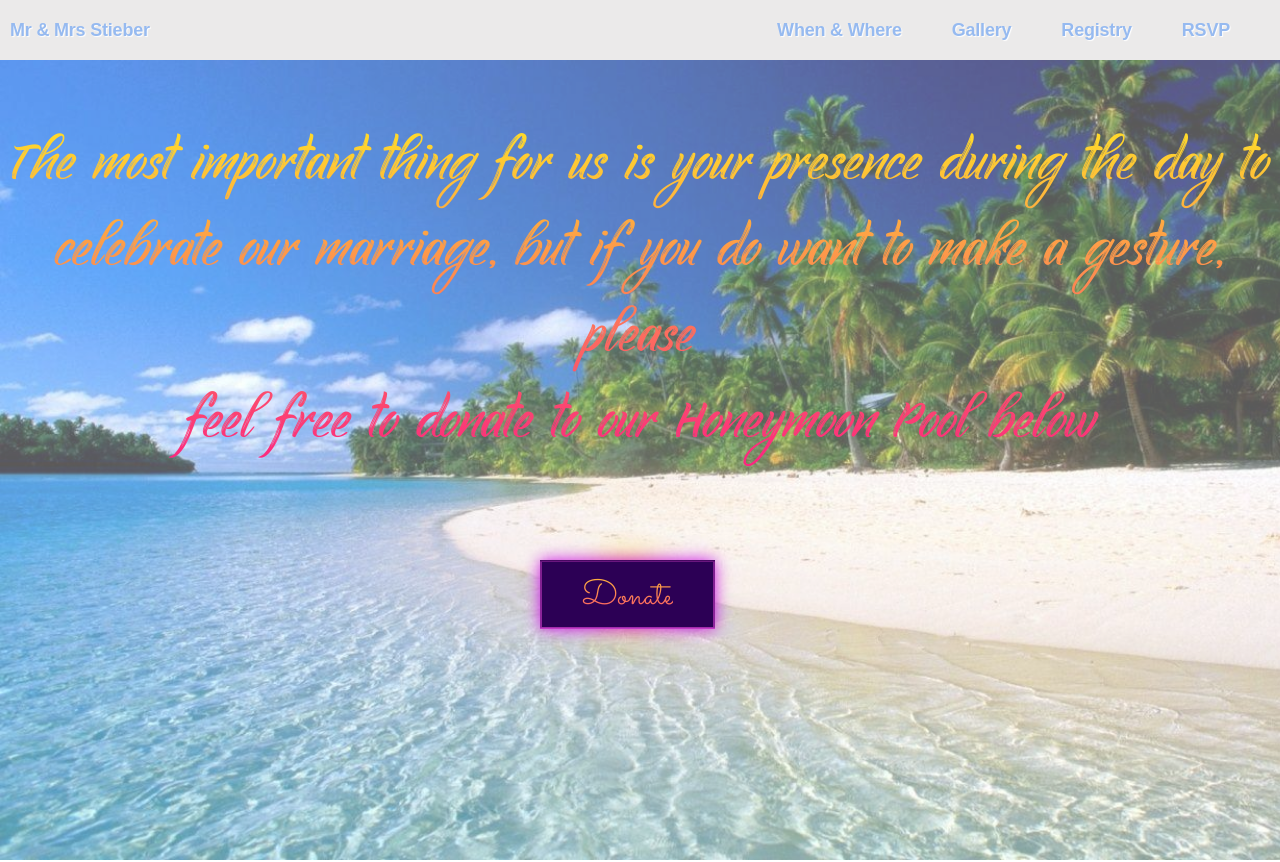
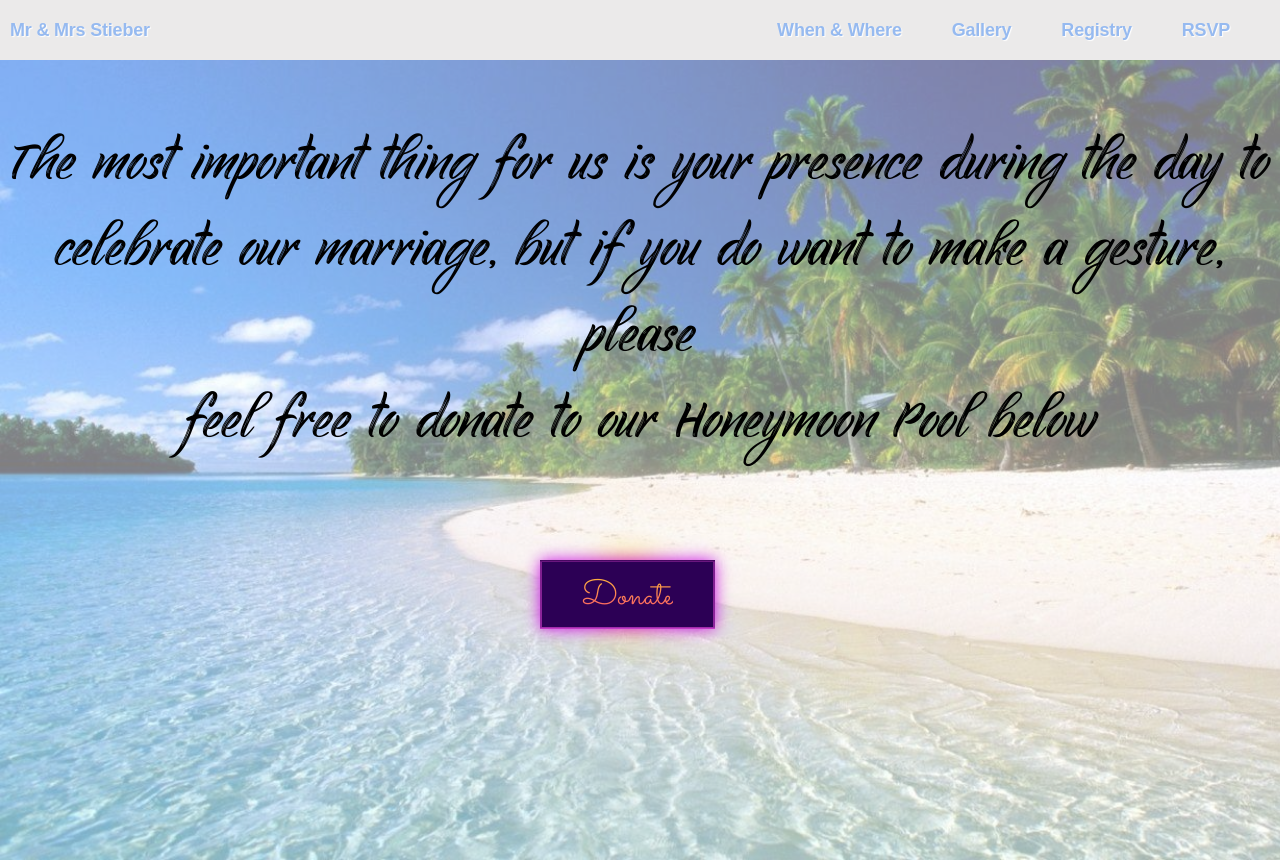
Before and after one commit to mdflynn/stieber-wedding, a React (Create React App) app: page /registry in a window 1280 px wide. Shown: the top 862 px of the page. Built offline with nearby package versions, Linux system fonts and the light colour scheme.

Commit message:
remove extra styling for accessibility

```diff
--- a/src/components/Registry/Registry.scss
+++ b/src/components/Registry/Registry.scss
@@ -19,9 +19,9 @@
     top: -20%;
     font-family: "youth-touch";
     text-align: center;
-    background: -webkit-linear-gradient(#ffdc2a, #fb2182);
-    -webkit-background-clip: text;
-    -webkit-text-fill-color: transparent;
+    // background: -webkit-linear-gradient(#ffdc2a, #fb2182);
+    // -webkit-background-clip: text;
+    // -webkit-text-fill-color: transparent;
     font-size: 75px;
   }
 }
@@ -35,8 +35,10 @@
   right: 0px;
   bottom: 0px;
   left: 0px;
-  opacity: 0.65;
+  opacity: 0.5;
 }
+// Rather than setting a static position, try setting a max-height/width. This can create a responsive effect.
+
 
 .container,
 .registry-btn,
```
